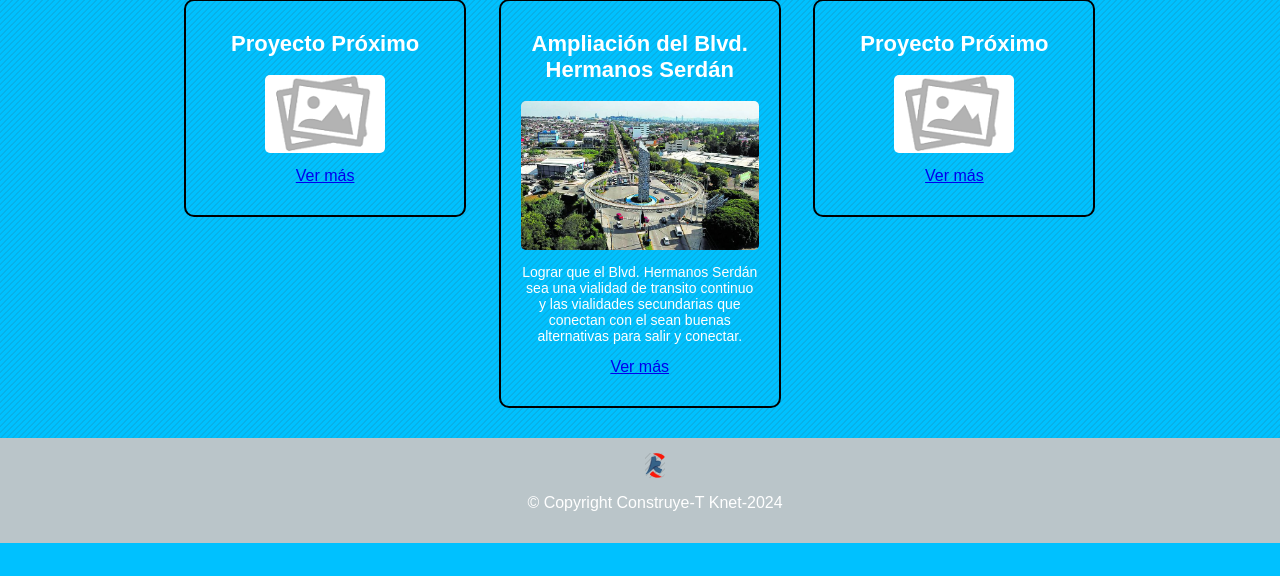
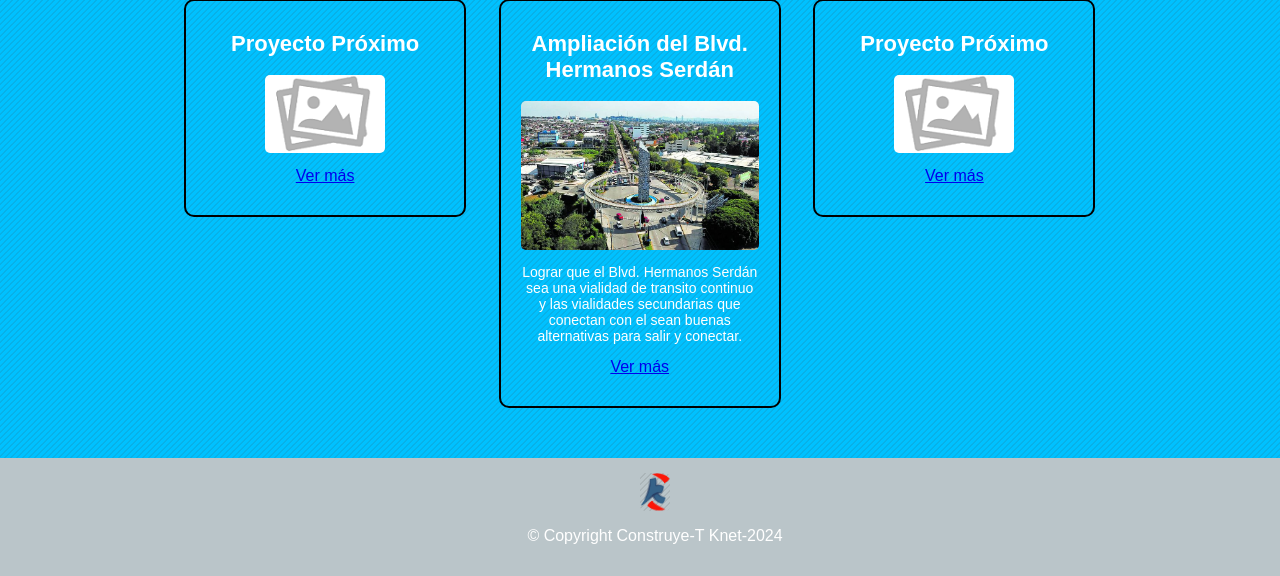
Before and after one commit to morales512/Knet, a PHP site: page /proyectos.html in a window 1280 px wide. Shown: the part 257-833 px from the top of the page. Before the commit the page ends 800 px from the top, so only its background shows below. Run offline with PHP 8.4, Linux system fonts and the light colour scheme.

Commit message:
Modificamos la posición del footer

```diff
--- a/css/styles3.css
+++ b/css/styles3.css
@@ -56,7 +56,7 @@ h2 {
 footer {
     background-color: #bac5c9; /* Azul para contraste */
     padding: 15px;
-    position: fixed;
+    position: relative;
     bottom: 0;
     width: 100%;
     text-align: center;
@@ -64,7 +64,7 @@ footer {
 }
 
 footer img {
-    max-width: 20px; /* Limita el ancho máximo de la imagen a 100px */
+    max-width: 30px; /* Limita el ancho máximo de la imagen a 100px */
     height: auto; /* Mantiene la proporción original de la imagen */
     display: block; /* Elimina el espacio vacío alrededor de la imagen */
     margin: 0 auto; /* Centra la imagen horizontalmente dentro del footer */
```
